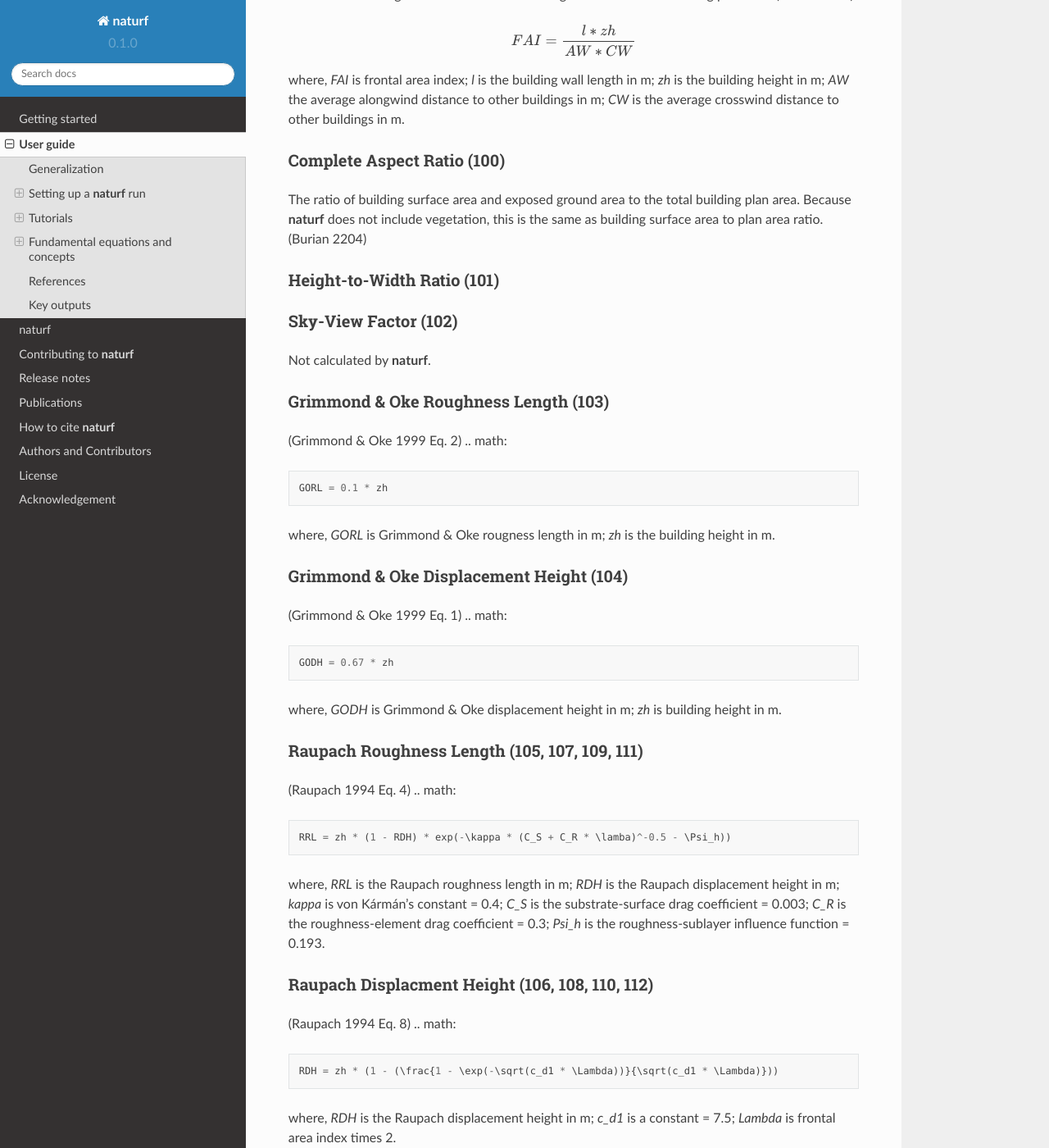
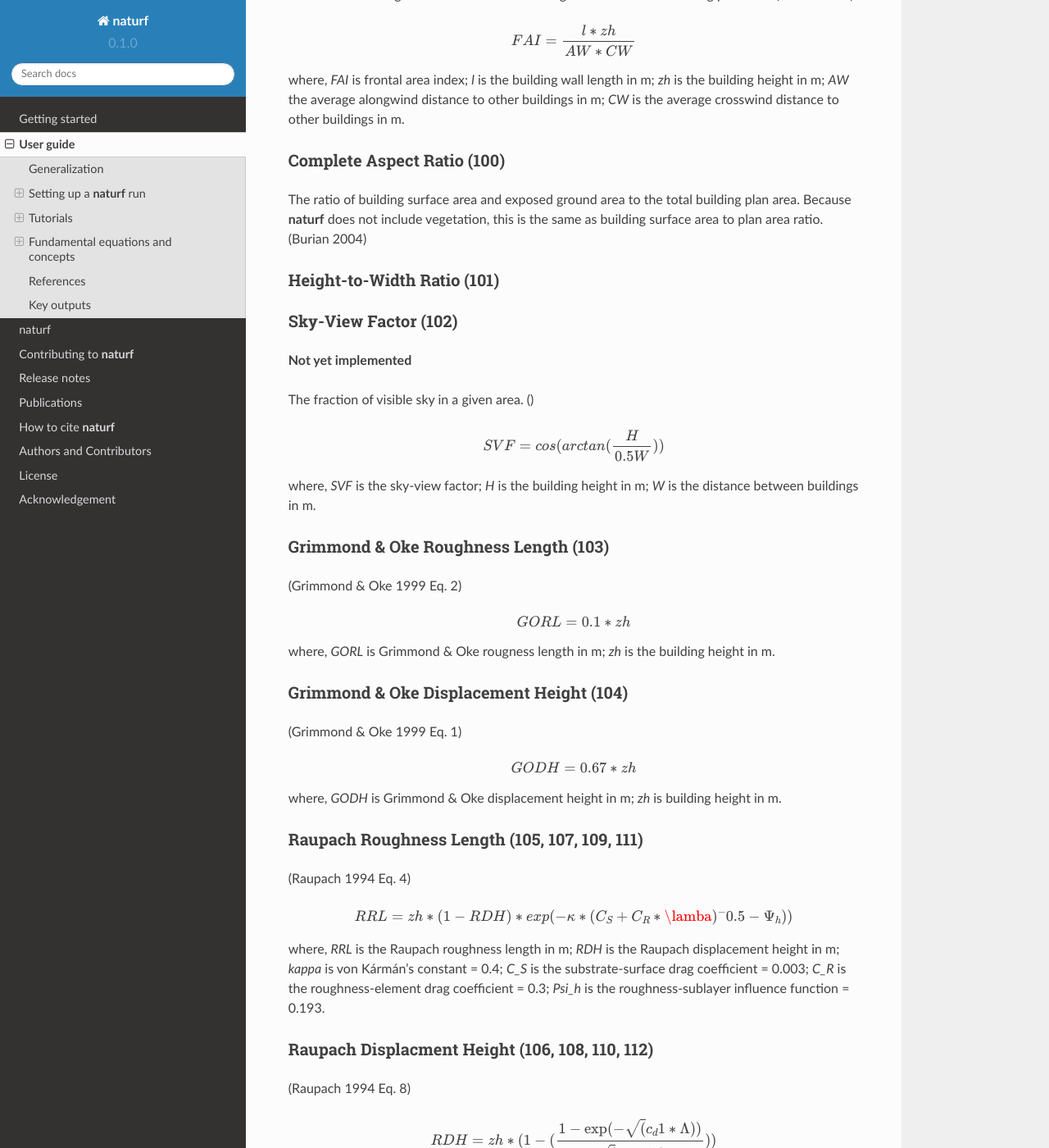
Before and after one commit to IMMM-SFA/naturf, a Sphinx documentation site: the page built from docs/source/user_guide.rst, in a window 1280 px wide and 1400 px high, scrolled down 15712 px. Shown: the whole window at 82% size. Built offline with Sphinx 7.4.7 and the Read the Docs theme 2.0.0, drawn with Linux system fonts in a browser that asks for light colours; formulas are drawn with MathJax 3; some of the changed text lies outside the part shown.

Commit message:
added definition for parameter 102

```diff
--- a/docs/source/user_guide.rst
+++ b/docs/source/user_guide.rst
@@ -577,7 +577,7 @@ where, *FAI* is frontal area index; *l* is the building wall length in m; *zh* i
 Complete Aspect Ratio (100)
 ~~~~~~~~~~~~~~~~~~~~~~~~~~~
 
-The ratio of building surface area and exposed ground area to the total building plan area. Because **naturf** does not include vegetation, this is the same as building surface area to plan area ratio. (Burian 2204)
+The ratio of building surface area and exposed ground area to the total building plan area. Because **naturf** does not include vegetation, this is the same as building surface area to plan area ratio. (Burian 2004)
 
 Height-to-Width Ratio (101)
 ~~~~~~~~~~~~~~~~~~~~~~~~~~~
@@ -587,12 +587,21 @@ Height-to-Width Ratio (101)
 Sky-View Factor (102)
 ~~~~~~~~~~~~~~~~~~~~~
 
-Not calculated by **naturf**.
+**Not yet implemented**
+
+The fraction of visible sky in a given area. ()
+
+.. math::
+
+  SVF = cos(arctan(\frac{H}{0.5W}))
+
+where, *SVF* is the sky-view factor; *H* is the building height in m; *W* is the distance between buildings in m.
 
 Grimmond & Oke Roughness Length (103)
 ~~~~~~~~~~~~~~~~~~~~~~~~~~~~~~~~~~~~~
 
 (Grimmond & Oke 1999 Eq. 2)
+
 .. math::
 
   GORL = 0.1 * zh
@@ -603,6 +612,7 @@ Grimmond & Oke Displacement Height (104)
 ~~~~~~~~~~~~~~~~~~~~~~~~~~~~~~~~~~~~~~~~
 
 (Grimmond & Oke 1999 Eq. 1)
+
 .. math::
 
   GODH = 0.67 * zh
@@ -614,6 +624,7 @@ Raupach Roughness Length (105, 107, 109, 111)
 ~~~~~~~~~~~~~~~~~~~~~~~~~~~~~~~~~~~~~~~~~~~~~
 
 (Raupach 1994 Eq. 4)
+
 .. math::
 
   RRL = zh * (1 - RDH) * exp(-\kappa * (C_S + C_R * \lamba)^-0.5 - \Psi_h))
@@ -625,6 +636,7 @@ Raupach Displacment Height (106, 108, 110, 112)
 ~~~~~~~~~~~~~~~~~~~~~~~~~~~~~~~~~~~~~~~~~~~~~~~
 
 (Raupach 1994 Eq. 8)
+
 .. math::
 
   RDH = zh * (1 - (\frac{1 - \exp(-\sqrt(c_d1 * \Lambda))}{\sqrt(c_d1 * \Lambda)}))
@@ -635,6 +647,7 @@ Macdonald et al. Roughness Length (113-116)
 ~~~~~~~~~~~~~~~~~~~~~~~~~~~~~~~~~~~~~~~~~~~
 
 (Macdonald et al. 1998 Eq. 22)
+
 .. math::
 
   MRL = zh * (1 - RDH)\exp(-(0.5\frac{C_D}{\kappa^2}(1 - RDH)\frac{A_f}{A_d})^-0.5)
@@ -645,6 +658,7 @@ Macdonald et al. Displacement Height (117)
 ~~~~~~~~~~~~~~~~~~~~~~~~~~~~~~~~~~~~~~~~~~
 
 (Macdonald et al. 1998 Eq. 23)
+
 .. math::
 
     MDH = zh * (1 + \frac{1}{A^\lambda} * (\lambda - 1))
```
